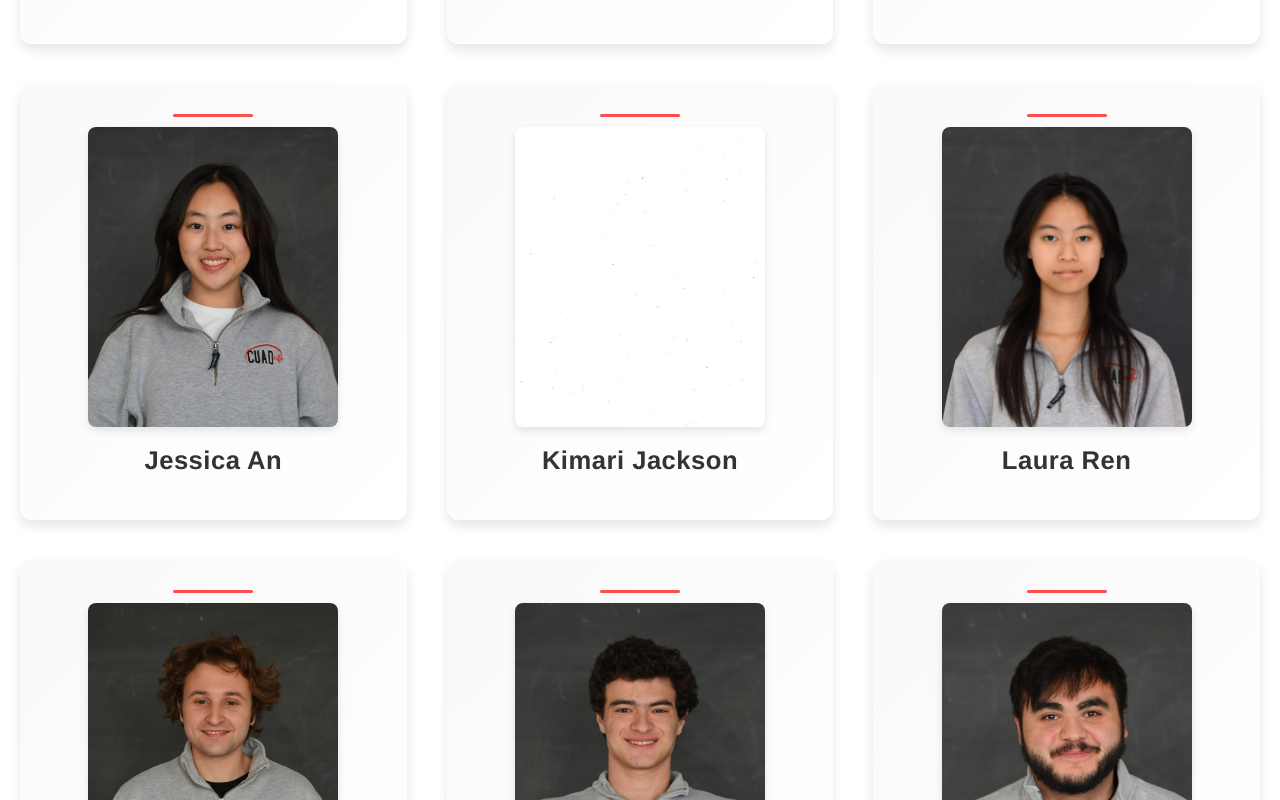
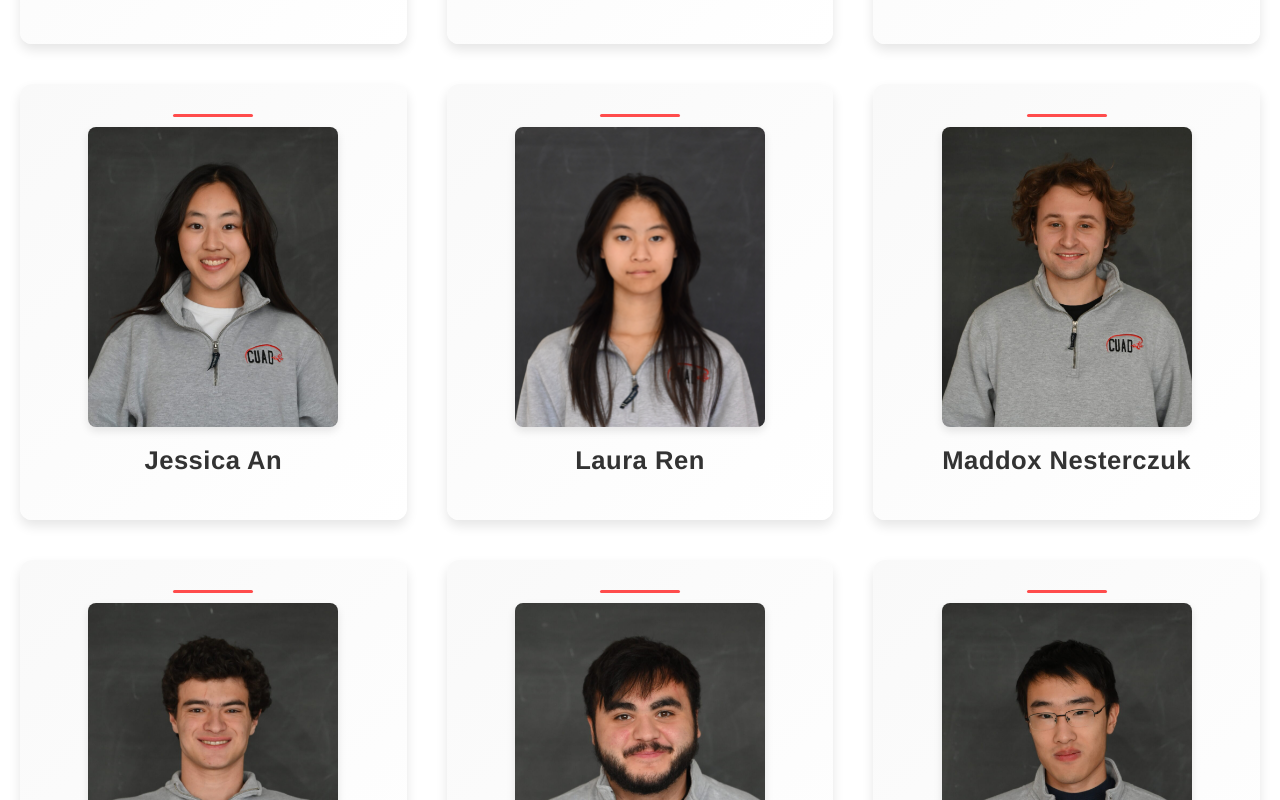
Before and after one commit to CUADProjectTeam/cuad-new-website, a React (Vite) app: page /members in a window 1280 px wide. Shown: the part 5900-6700 px from the top of the page. Built offline with nearby package versions, Linux system fonts and the light colour scheme.

Commit message:
remove members

```diff
--- a/src/pages/MembersPage.jsx
+++ b/src/pages/MembersPage.jsx
@@ -106,7 +106,7 @@ const MembersPage = () => {
     { image: './images/Members/CUAD_August.jpeg', name: 'August Hassard', team: 'Mechanical' },
     { image: './images/Members/CUAD_Benjamin.jpeg', name: 'Benjamin Reyes', team: 'Electrical' },
     { image: './images/Members/CUAD_Brandon.jpeg', name: 'Brandon Campagna', team: 'Electrical' },
-    { image: './images/Members/CUAD_WhiteImage.jpeg', name: 'Carina Lau', team: 'Business' }, //no pic
+    //{ image: './images/Members/CUAD_WhiteImage.jpeg', name: 'Carina Lau', team: 'Business' }, //no pic
     { image: './images/Members/CUAD_Frederick.jpeg', name: 'Carl Frederik Himmer', team: 'Mechanical' },
     { image: './images/Members/CUAD_Cindy.jpeg', name: 'Cindy Wang', team: 'Business' },
     { image: './images/Members/CUAD_Delaney.jpeg', name: 'Delaney Lopez', team: 'Full Team Lead' },
@@ -120,9 +120,9 @@ const MembersPage = () => {
     { image: './images/Members/CUAD_John.jpeg', name: 'John Apessos', team: 'Mechanical Lead' },
     { image: './images/Members/CUAD_JT.jpeg', name: 'JT Klenke', team: 'Computer Science Lead' },
     { image: './images/Members/CUAD_Kevin.jpeg', name: 'Kevin Lee', team: 'Electrical' },
-    { image: './images/Members/CUAD_WhiteImage.jpeg', name: 'Kimari Jackson', team: 'Mechanical' }, //no pic
+    //{ image: './images/Members/CUAD_WhiteImage.jpeg', name: 'Kimari Jackson', team: 'Mechanical' }, //no pic
     { image: './images/Members/CUAD_Laura.jpg', name: 'Laura Ren', team: 'Mechanical' },
-    { image: './images/Members/CUAD_WhiteImage.jpeg', name: 'Lujine Abdelfattah', team: 'Business' }, //no pic
+    //{ image: './images/Members/CUAD_WhiteImage.jpeg', name: 'Lujine Abdelfattah', team: 'Business' }, //no pic
     { image: './images/Members/CUAD_Maddox.jpeg', name: 'Maddox Nesterczuk', team: 'Mechanical' },
     { image: './images/Members/CUAD_MarcoXerri.jpeg', name: 'Marco Xerri', team: 'Mechanical' },
     { image: './images/Members/CUAD_MarcosMartinez.jpeg', name: 'Marcos Martinez', team: 'Mechanical' },
```
